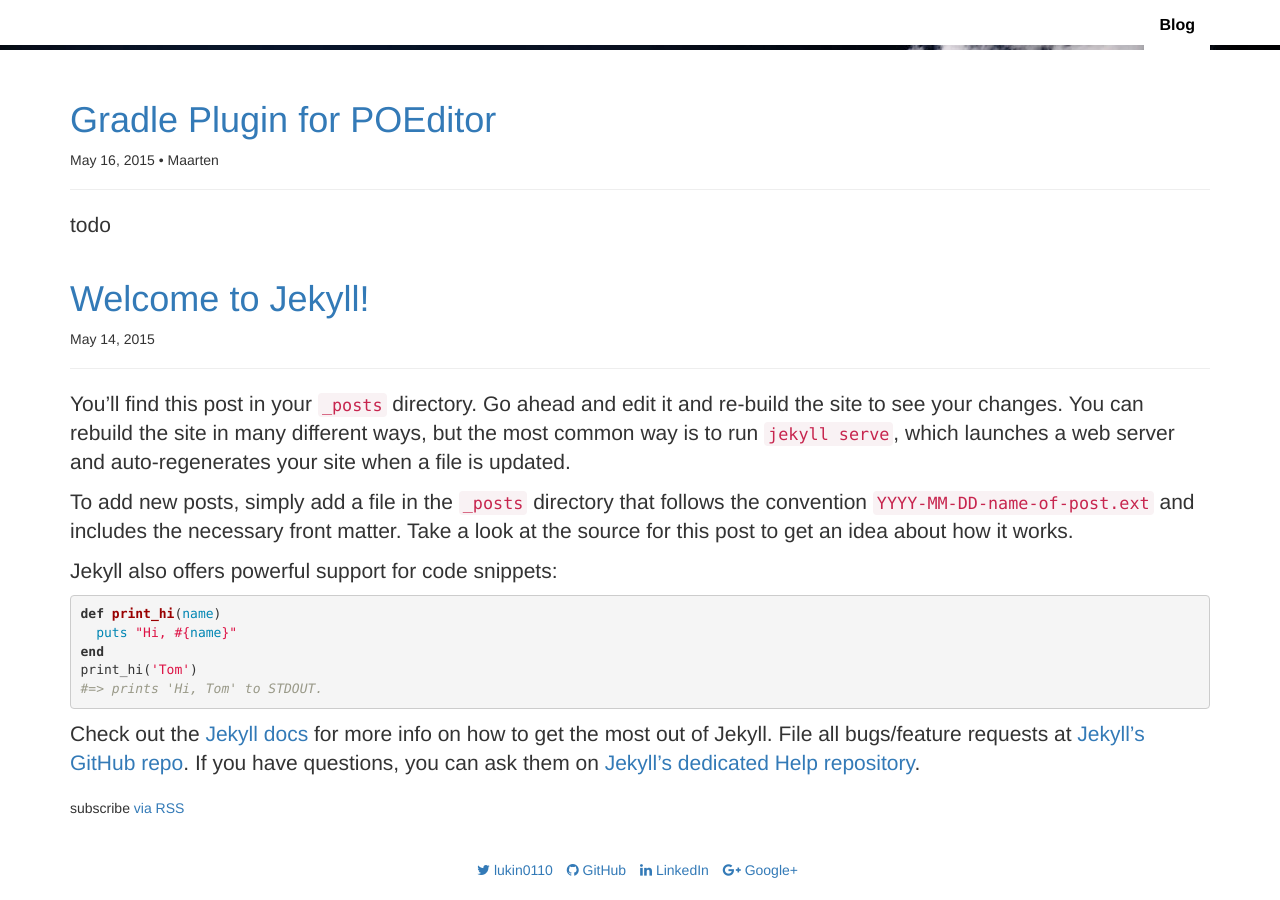
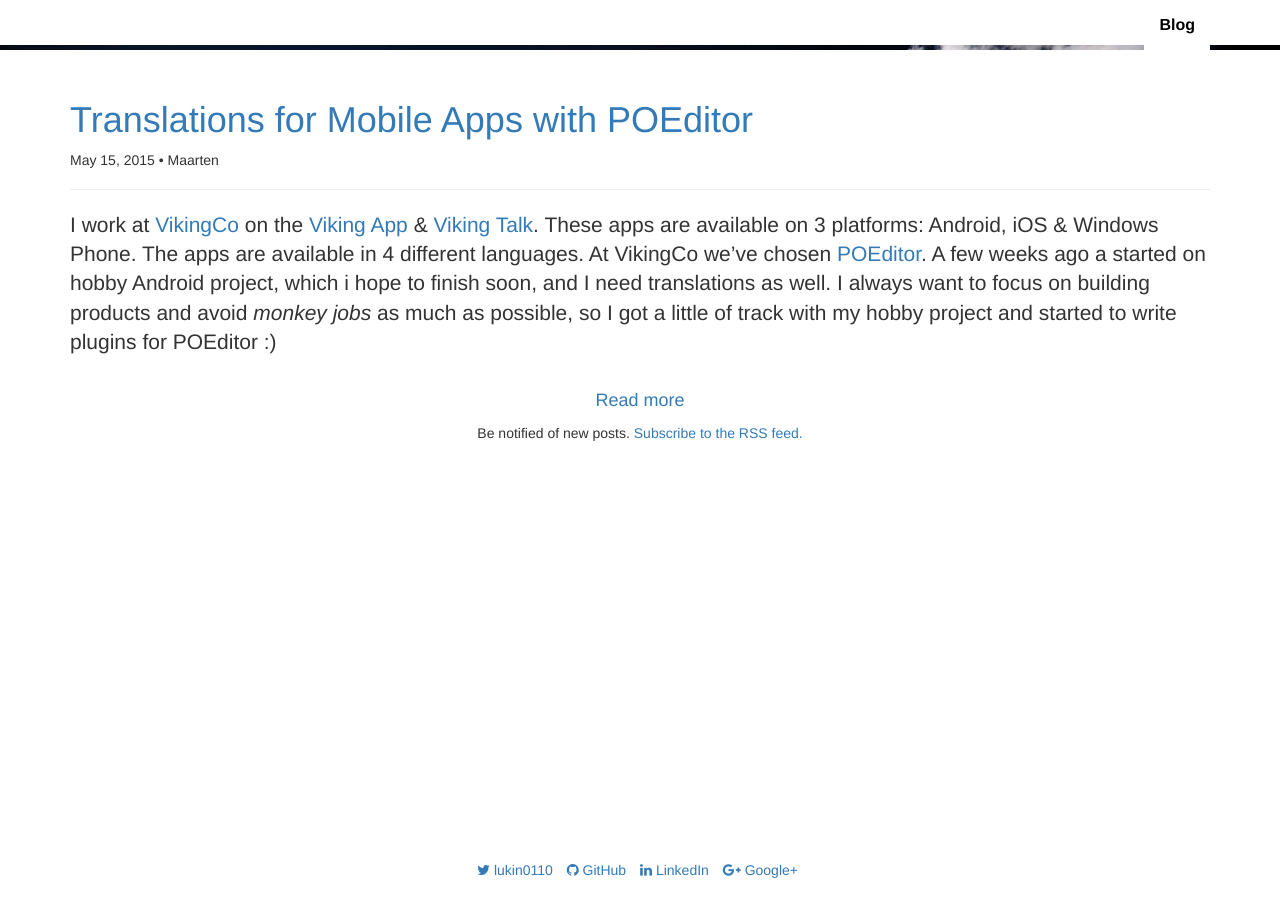
Before and after one commit to lukin0110/lukin0110.github.io, a Jekyll site: the page built from blog.html, in a window 1280 px wide. Built offline with Jekyll 4.4.1, drawn with Linux system fonts in a browser that asks for light colours; nearby versions of some CDN libraries; some of the changed lines change nothing that is shown.

Commit message:
blog post poeditor

```diff
--- a/_includes/head.html
+++ b/_includes/head.html
@@ -5,6 +5,7 @@
 
     <title>{% if page.title %}{{ page.title }}{% else %}{{ site.title }}{% endif %}</title>
     <meta name="description" content="{% if page.excerpt %}{{ page.excerpt | strip_html | strip_newlines | truncate: 160 }}{% else %}{{ site.description }}{% endif %}">
+    <meta name="keywords" content="{% if page.keywords %}{{ page.keywords }}{% endif %}">
 
     <link rel="shortcut icon" href="/static/img/favicon.ico">
 
--- a/_includes/header.html
+++ b/_includes/header.html
@@ -8,7 +8,7 @@
       <ul class="nav navbar-nav">
         <!--<li><a class="page-link {% if page.url == '/projects/' %}active{% endif %}" href="/projects/">Projects</a></li>-->
         <!--<li><a class="page-link {% if page.url == '/about/' %}active{% endif %}" href="/about/">About</a></li>-->
-        <li><a class="page-link {% if page.url == '/blog/' %}active{% endif %}" href="/blog/">Blog</a></li>
+        <li><a class="page-link {% if page.url == '/blog/' or page.id %}active{% endif %}" href="/blog/">Blog</a></li>
       </ul>
     </div><!--/.nav-collapse -->
   </div>
--- /dev/null
+++ b/_posts/2015-05-15-translations-for-mobile-apps-with-poeditor.markdown
@@ -0,0 +1,181 @@
+---
+layout: post
+title:  "Translations for Mobile Apps with POEditor"
+keywords: "android, translations, gradle, poeditor, plugins, command line, mobile apps, github"
+date:   2015-05-15 12:00:00
+author: Maarten
+categories: translations tools
+permalink: /:year/:month/:day/:title.html
+---
+
+I work at [VikingCo][vikingco] on the [Viking App][vikingapp] & [Viking Talk][vikingtalk]. These apps are available on
+3 platforms: Android, iOS & Windows Phone. The apps are available in 4 different languages. At VikingCo we've chosen
+[POEditor][poeditor]. A few weeks ago a started on hobby Android project, which i hope to finish soon, and I need
+translations as well. I always want to focus on building products and avoid *monkey jobs* as much as
+possible, so I got a little of track with my hobby project and started to write plugins for POEditor :)
+
+Translation Problems
+--------------------
+For small projects you can email translation files around but once the project & team grows this becomes very annoying.
+
+* Translators need to understand all the different formats
+* They don't have context
+* It blocks the dev flow
+* Hard to stay in sync
+* etc...
+
+To solve all this POEditor comes in very handy. As a developer you can offload the translation management to POEditor.
+It is an easy & convenient tool for translators, checkout their [features][features].You upload new terms and/or
+translations whenever you want as a developer. Translators have a unified interface to translate all the different apps.
+When you want to release a new version for an app you just download the latest translations. Before you had to email all
+those different files around... bleh.
+
+POEditor API
+-------------
+The cool thing is they have a full featured [API][api]. They leave the implementation for plugins & clients to third
+party developers. For the apps I wanted to automate even more and make the translation management part of the build
+process. Therefore i wrote 2 plugins in my spare time that uses the API to manage translations:
+
+* a [Gradle][gradle] plugin for Android/Java
+* a command line tool for iOS & Windows Phone
+
+Translations for Android in Gradle
+----------------------------------
+By adding a simple config to your `build.gradle` file you can manage translations via the gradle build system. The
+plugin provides a few commands to *push* and *pull* translations. It's inspired by the Transifex client.
+The repository: [poeditor-gradle][github-gradle]. This plugin depends on a [Java implementation][github-java] of
+the API that i wrote as well.
+
+### 1. Install
+Add the following 2 lines of code to your `gradle.build` file.
+
+In the `dependencies` section:
+
+{% highlight groovy %}
+classpath 'be.lukin.poeditor:gradle:0.3.1'
+{% endhighlight %}
+
+Include the plugin:
+{% highlight groovy %}
+apply plugin: 'poeditor'
+{% endhighlight %}
+
+### 2. Configure
+Add configuration about your POEditor project to the `gradle.build` file. You need an api key and project id from
+POEditor.
+
+Example configuration:
+
+{% highlight groovy %}
+poeditor {
+    apikey 'your api key here'
+    projectId 'your project id here'
+    type 'android_strings'
+    tagsNew '1.0'
+
+    terms 'App/src/main/res/values/strings.xml'
+    trans 'en', 'App/src/main/res/values/strings.xml'
+    trans 'nl', 'App/src/main/res/values-nl/strings.xml'
+    trans 'fr', 'App/src/main/res/values-fr/strings.xml'
+}
+{% endhighlight %}
+
+
+### 3. Use it
+After your have created your translation project on POEditor you can initialize your project based on your
+configuration.
+
+Initialize:
+{% highlight groovy %}
+gradle poeditorInit
+{% endhighlight %}
+This will create terms and add languages to your project.
+
+
+Download translations:
+{% highlight groovy %}
+gradle poeditorPull
+{% endhighlight %}
+
+Add terms:
+{% highlight groovy %}
+gradle poeditorPushTerms
+{% endhighlight %}
+
+A few example configurations can be found in the [example projects][example] folder.
+
+Manage translations like a boss from the command line
+-----------------------------------------------------
+This tool is written in Python and adds the `poeditor` cmd to your environment, now you can use it your terminal.
+It uses a configuration, similar to the gradle plugin, to manage translations. Again, you can *push* and *pull*
+translations from POEditor. I've used the [Python API implementation][github-python]
+of Sporteasy. Source code of the client can be found on [GitHub][github-client]
+
+### 1. Install
+Install the client on your system. It works on Linux, Mac OS X and Windows. You need to have
+[python](https://python.org) and [pip](https://pypi.python.org/pypi/pip) installed.
+
+Install from PyPi:
+{% highlight bash %}
+sudo pip install poeditor-client==0.0.3
+{% endhighlight %}
+
+Install pip:
+{% highlight bash %}
+sudo easy_install pip
+{% endhighlight %}
+
+### 2. Configuration
+Create a file `.poeditor` in the root of your project.
+
+Example:
+{% highlight python %}
+[main]
+apikey = 54df54gd5f4gs5sdfsdfsdfasdfsdfasdfasdf
+
+[project.yourappname]
+project_id = 4200
+type = android_strings
+terms = App/src/main/res/values/strings.xml
+trans.en = App/src/main/res/values/strings.xml
+trans.nl = App/src/main/res/values-nl/strings.xml
+trans.fr = App/src/main/res/values-fr/strings.xml
+{% endhighlight %}
+
+### 3. Usage
+After your have created your translation project on POEditor you can can initialize your project based on your
+configuration. The cmd will load the `.poeditor` file in the directory where you're executing the command.
+
+Download translations:
+{% highlight bash %}
+poeditor pull
+{% endhighlight %}
+
+Add terms:
+{% highlight bash %}
+poeditor pushTerms
+{% endhighlight %}
+
+**More info** about the configuration & commands can be found on [GitHub][github-client]
+
+Contribute
+----------
+Feel free to fork & contribute to the plugins & Java library.
+
+* Fork `poeditor-gradle` on [GitHub][github-gradle]
+* Fork `poeditor-java` on [GitHub][github-java]
+* Fork `poeditor-client` on [GitHub][github-client]
+
+
+[vikingco]:     https://vikingco.com
+[vikingapp]:    https://vikingco.com/en/products/viking-app/
+[vikingtalk]:   https://vikingco.com/en/viking-talk/
+[poeditor]:     https://poeditor.com
+[features]:     https://poeditor.com/features/
+[api]:          https://poeditor.com/api_reference/
+[gradle]:       https://gradle.org/
+[github-gradle]:https://github.com/lukin0110/poeditor-gradle
+[github-java]:  https://github.com/lukin0110/poeditor-java
+[github-client]:https://github.com/lukin0110/poeditor-client
+[github-python]:https://github.com/sporteasy/python-poeditor
+[example]:      https://github.com/lukin0110/poeditor-gradle/blob/master/example-project/
--- a/_posts/2015-05-16-poeditor-gradle.markdown
+++ /dev/null
@@ -1,9 +0,0 @@
----
-layout: post
-title:  "Gradle Plugin for POEditor"
-date:   2015-05-16 13:07:24
-author: Maarten
-categories: translations tools
----
-
-todo
--- a/blog.html
+++ b/blog.html
@@ -1,6 +1,6 @@
 ---
 layout: default
-title: Blog
+title: Blog - Lukin
 permalink: /blog/
 ---
 
@@ -14,9 +14,15 @@
         </div>
 
         <article class="post-content lead">
-            {{ post.content }}
+            {{ post.excerpt }}
         </article>
+
+        <div class="row text-center">
+            <a href="{{ post.url | prepend: site.baseurl }}" class="btn btn-outline btn-lg">Read more</a>
+        </div>
     {% endfor %}
 
-    <p class="rss-subscribe">subscribe <a href="{{ "/feed.xml" | prepend: site.baseurl }}">via RSS</a></p>
+    <div class="text-center">
+           <p class="rss-subscribe">Be notified of new posts. <a href="{{ "/feed.xml" | prepend: site.baseurl }}">Subscribe to the RSS feed.</a></p>
+    </div>
 </div>
```
Also changed, not shown: _posts_deprecated/2015-05-14-welcome-to-jekyll.markdown (renamed from _posts/2015-05-14-welcome-to-jekyll.markdown), 1 other file.
